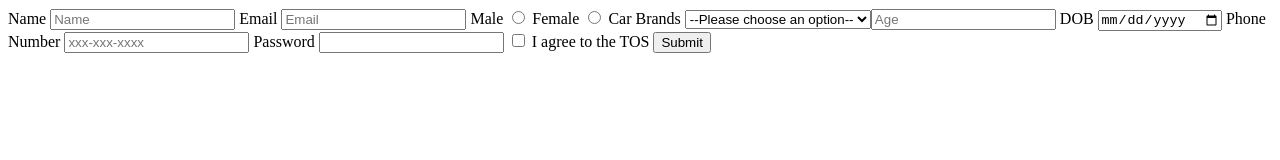
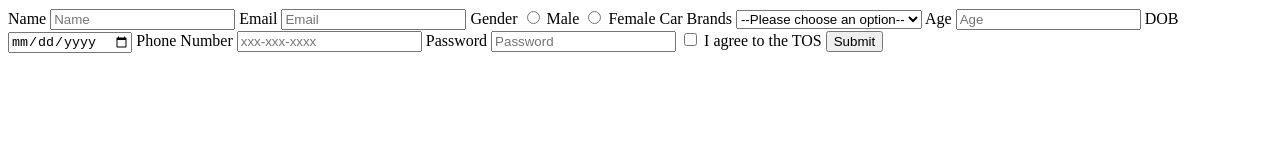
Before and after one commit to acciojob/signup-form-car-gauravbangare08, a website: page main.html in a window 1280 px wide. Drawn offline with Linux system fonts and the light colour scheme.

Commit message:
created a submission

```diff
--- a/main.html
+++ b/main.html
@@ -1,42 +1,51 @@
 <!DOCTYPE html>
-
 <html>
 
 <head>
-	<link rel="stylesheet" href="styles.css">
+    <meta charset="UTF-8">
+    <meta name="viewport" content="width=device-width, initial-scale=1.0">
+    <title>Signup Form</title>
 </head>
 
 <body>
-	<!-- the entire body must be written by student -->
     <form method="post">
         <label for="name">Name</label>
-		<input type="text" id="name" placeholder="Name" required>
+        <input type="text" id="name" name="name" placeholder="Name" required>
+
         <label for="email">Email</label>
-		<input type="text" id="email" placeholder="Email" required>
+        <input type="email" id="email" name="email" placeholder="Email" required>
+
+        <label>Gender</label>
+        <input type="radio" id="gender_m" name="gender" value="male" required>
         <label for="gender_m">Male</label>
-		<input type="radio" name="gender" id="gender_m" required>
+        <input type="radio" id="gender_f" name="gender" value="female" required>
         <label for="gender_f">Female</label>
-		<input type="radio" name="gender" id="gender_f" reuired>
+
         <label for="cars">Car Brands</label>
-		<select id="cars">
-			<option value ="">--Please choose an option--</option>
-			<option value ="bmw">BMW</option>
-			<option value ="audi">Audi</option>
-			<option value ="mercedese">Mercedese</option>
+        <select id="cars" name="cars" required>
+            <option value="">--Please choose an option--</option>
+            <option value="bmw">BMW</option>
+            <option value="audi">Audi</option>
+            <option value="mercedes">Mercedes</option>
+        </select>
+
         <label for="age">Age</label>
-            <input type="number" id="age" placeholder="Age" required>
+        <input type="number" id="age" name="age" placeholder="Age" required>
+
         <label for="dob">DOB</label>
-			<input type="date" id="dob" required>
+        <input type="date" id="dob" name="dob" required>
+
         <label for="tel">Phone Number</label>
-			<input type="number" id="tel" placeholder="xxx-xxx-xxxx">
+        <input type="tel" id="tel" name="tel" placeholder="xxx-xxx-xxxx">
+
         <label for="password">Password</label>
-			<input type="password" id="password" required>
-			<input type="checkbox" id="tos" required>
+        <input type="password" id="password" name="password" placeholder="Password" required>
+
+        <input type="checkbox" id="tos" name="tos" required>
         <label for="tos">I agree to the TOS</label>
+
         <button type="submit">Submit</button>
-    <script type="text/javascript" src="./script.js">
-</script>
-
+    </form>
 </body>
 
 </html>
--- a/script.js
+++ /dev/null
@@ -1 +0,0 @@
-//your code here
```
Lines whose indentation alone changed are shown as unchanged.
